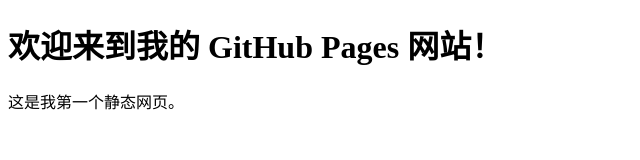
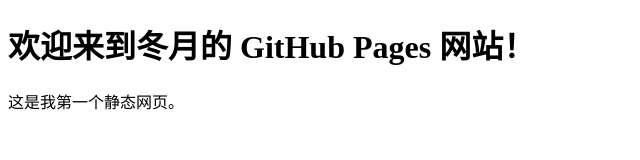
Before and after one commit to nomieA/nomieA.github.io, a plain HTML site: page index.html in a window 1280 px wide. Shown: the whole page, without its empty margins (0-640 px from the left). Drawn offline with Linux system fonts and the light colour scheme.

Commit message:
Update index.html

```diff
--- a/index.html
+++ b/index.html
@@ -2,10 +2,10 @@
 <html lang="zh">
 <head>
     <meta charset="UTF-8">
-    <title>我的 GitHub Pages 网站</title>
+    <title>冬月的 GitHub Pages 网站</title>
 </head>
 <body>
-    <h1>欢迎来到我的 GitHub Pages 网站！</h1>
+    <h1>欢迎来到冬月的 GitHub Pages 网站！</h1>
     <p>这是我第一个静态网页。</p>
 </body>
 </html>
```
